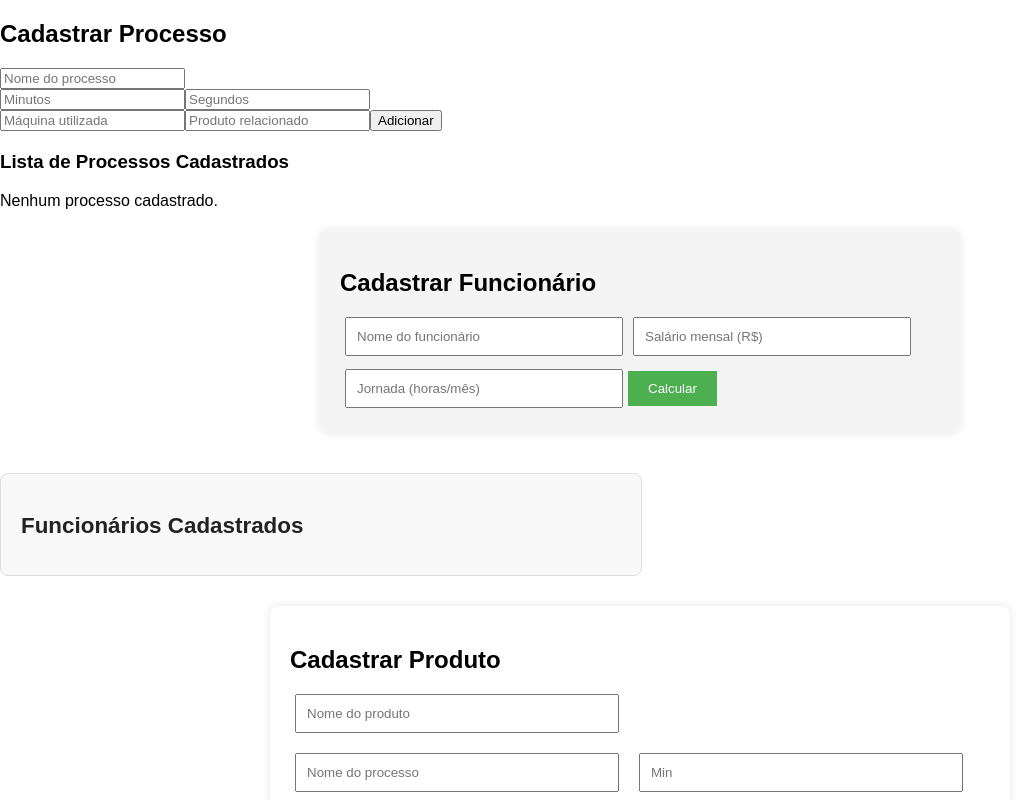
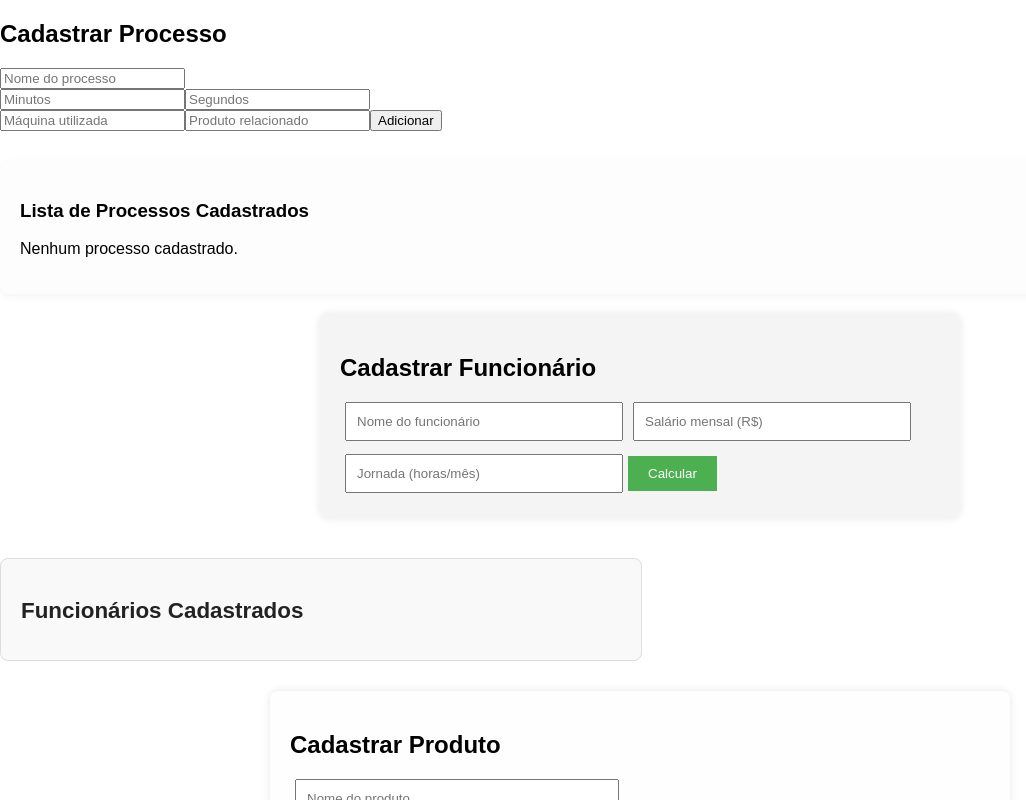
Before and after one commit to River10321/producao-customizada, a React (Create React App) app: page / in a window 1280 px wide. Shown: the top 800 px of the page, without its empty margins (0-1026 px from the left). Built offline with nearby package versions, Linux system fonts and the light colour scheme; the HTML template or start-up script is replaced by a standard one.

Commit message:
Update ListaProcessos.css

```diff
--- a/src/components/ListaProcessos.css
+++ b/src/components/ListaProcessos.css
@@ -1,4 +1,29 @@
-/* ListaProcessos.css */
 .lista-processos {
-  margin-top: 20px;
+  margin-top: 30px;
+  background-color: #fdfdfd;
+  padding: 20px;
+  border-radius: 10px;
+  box-shadow: 0 2px 10px rgba(0, 0, 0, 0.05);
 }
+
+.lista-processos h2 {
+  font-size: 20px;
+  margin-bottom: 10px;
+  color: #333;
+}
+
+.lista-processos ul {
+  list-style: none;
+  padding: 0;
+  margin: 0;
+}
+
+.lista-processos li {
+  background-color: #f3f3f3;
+  margin-bottom: 8px;
+  padding: 10px 15px;
+  border-left: 4px solid #4f46e5;
+  border-radius: 6px;
+  font-size: 14px;
+  color: #222;
+}
```
